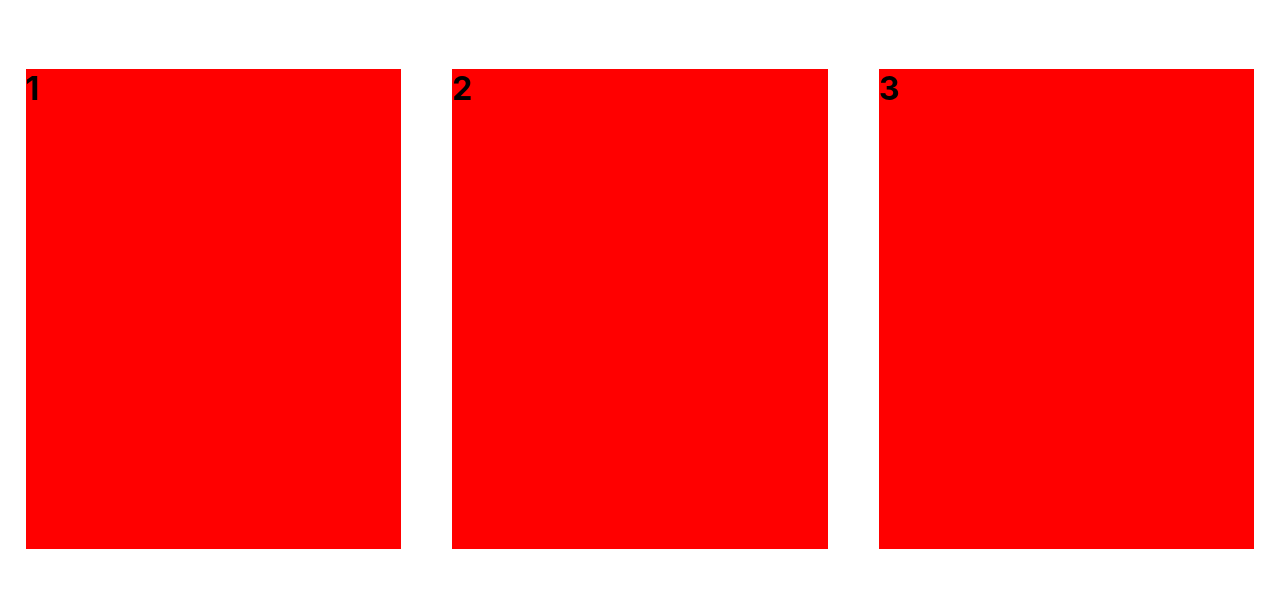
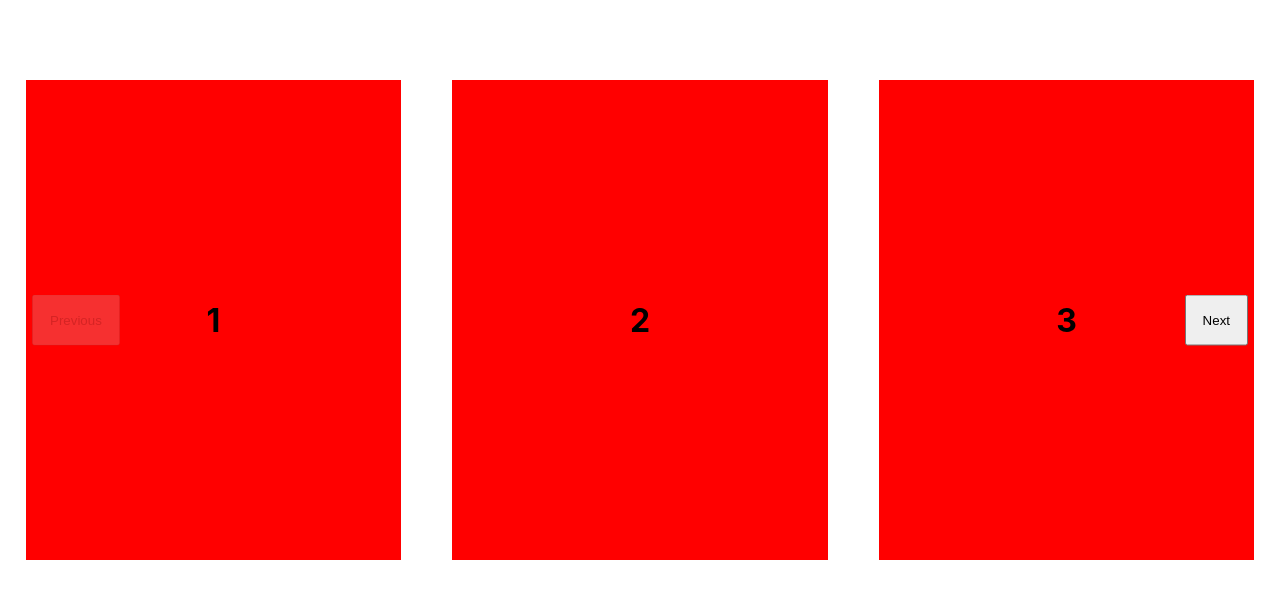
Before and after one commit to sasastevcic/framer-motion-carousel, a React (Create React App) app: page / in a window 1280 px wide. Shown: the top 598 px of the page. Built offline with nearby package versions, Linux system fonts and the light colour scheme.

Commit message:
Add arrows

```diff
--- a/src/App.tsx
+++ b/src/App.tsx
@@ -5,6 +5,9 @@ const dummy_slides = Array.from({ length: 10 }).fill('');
 const perView = 3;
 
 const StyledContent = styled.div`
+  display: flex;
+  justify-content: center;
+  align-items: center;
 	height: 30rem;
 	width: 100%;
 	background-color: red;
--- a/src/Carousel/Carousel.styles.tsx
+++ b/src/Carousel/Carousel.styles.tsx
@@ -1,15 +1,14 @@
 import { motion } from 'framer-motion';
-import styled from 'styled-components';
+import styled, { css } from 'styled-components';
 
 export const StyledCarousel = styled.div`
-  position: relative; ;
+  position: relative;
 `;
 
 export const StyledWrapper = styled.div`
 	display: flex;
 	height: 100%;
 	position: relative;
-	padding: 3rem 0 5rem;
 	overflow: hidden;
 `;
 
@@ -18,6 +17,34 @@ export const StyledTrack = styled(motion.div)`
 	width: 100%;
 `;
 
+export const StyledArrows = styled.div`
+  position: absolute;
+  top: 50%;
+  left: 0;
+  width: 100%;
+`;
+
+const sharedArrowStyles = css`
+  position: absolute;
+	transform: translateY(-50%);
+  padding: 1rem;
+
+  &:disabled {
+    cursor: not-allowed;
+    opacity: 0.5;
+  }
+`;
+
+export const StyledPreviousArrow = styled.button`
+	${sharedArrowStyles};
+	left: 2rem;
+`;
+
+export const StyledNextArrow = styled.button`
+	${sharedArrowStyles};
+	right: 2rem;
+`;
+
 export const StyledSlide = styled.div<{ $slidesPerView: number }>`
 	flex: 0 0 ${({ $slidesPerView }) => `${100 / $slidesPerView}%`};
 	padding: 0 2vw;
--- a/src/Carousel/Carousel.tsx
+++ b/src/Carousel/Carousel.tsx
@@ -2,7 +2,7 @@
 import { ReactElement } from 'react';
 import { useCarousel } from '../hooks/useCarousel';
 // import { CarouselProps } from './Carousel.data';
-import { StyledCarousel, StyledWrapper, StyledTrack, StyledSlide } from './Carousel.styles';
+import { StyledCarousel, StyledWrapper, StyledTrack, StyledArrows, StyledPreviousArrow, StyledNextArrow, StyledSlide } from './Carousel.styles';
 
 type CarouselProps = {
 	children: Array<ReactElement>;
@@ -14,7 +14,7 @@ export const Carousel = ({
 	slidesPerView = 1,
 	...props
 }: CarouselProps): ReactElement => {
-  const { slides, controls, variants, handleDragEnd } = useCarousel(slidesPerView);
+  const { slides, currentSlide, controls, variants, handleDragEnd, handleSlideChange } = useCarousel(slidesPerView);
 
 	return (
 		<StyledCarousel {...props}>
@@ -39,22 +39,24 @@ export const Carousel = ({
 					))}
 				</StyledTrack>
 			</StyledWrapper>
-			{/* {options.slides.current.length > 1 && (
+			{slides.current.length > 1 && (
 				<StyledArrows>
 					<StyledPreviousArrow
-          onClick={() => options.handleSlideChange('Previous')}
-          disabled={options.currentSlide === 0}
+						type="button"
+						onClick={() => handleSlideChange('Previous')}
+						disabled={currentSlide === 0}
 					>
-          <StyledArrowIcon />
+						Previous
 					</StyledPreviousArrow>
 					<StyledNextArrow
-          onClick={() => options.handleSlideChange('Next')}
-          disabled={options.currentSlide === options.slides.current.length - 1}
+						type="button"
+						onClick={() => handleSlideChange('Next')}
+						disabled={currentSlide === slides.current.length - slidesPerView}
 					>
-          <StyledArrowIcon />
+						Next
 					</StyledNextArrow>
 				</StyledArrows>
-    )} */}
+			)}
 		</StyledCarousel>
 	);
 };
--- a/src/index.css
+++ b/src/index.css
@@ -14,6 +14,10 @@ code {
     monospace;
 }
 
+.App {
+  padding: 5rem 0;
+}
+
   /* Box sizing rules */
   *,
   *::before,
```
Lines whose indentation alone changed are shown as unchanged.
